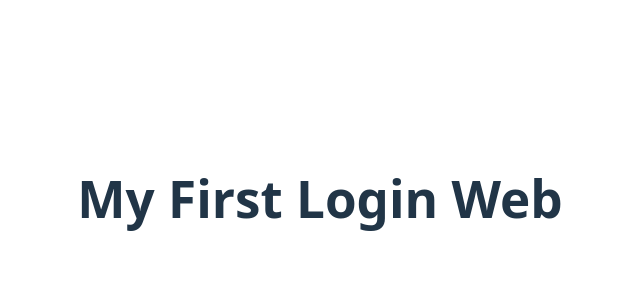
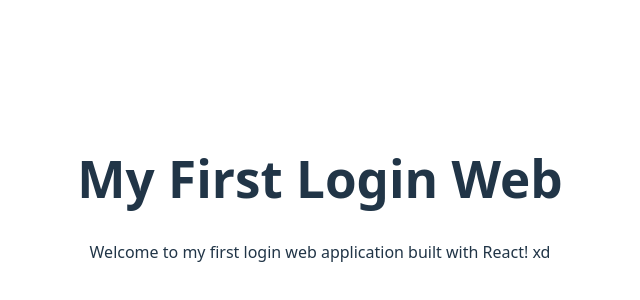
Before and after one commit to Hazuru00/My-API-s-Proyects-in-react, a React (Vite) app in the folder My first Login web/: page / in a window 1280 px wide. Shown: the part 202-502 px from the top of the page, without its empty margins (320-960 px from the left). Built offline with nearby package versions, Linux system fonts and the light colour scheme.

Commit message:
Agregar mensaje de bienvenida a la aplicación de inicio de sesión

```diff
--- a/My first Login web/src/App.tsx
+++ b/My first Login web/src/App.tsx
@@ -6,6 +6,7 @@
     <>
       <div>
         <h1>My First Login Web</h1>
+        <p>Welcome to my first login web application built with React! xd</p>
       </div>
     </>
   )
```
